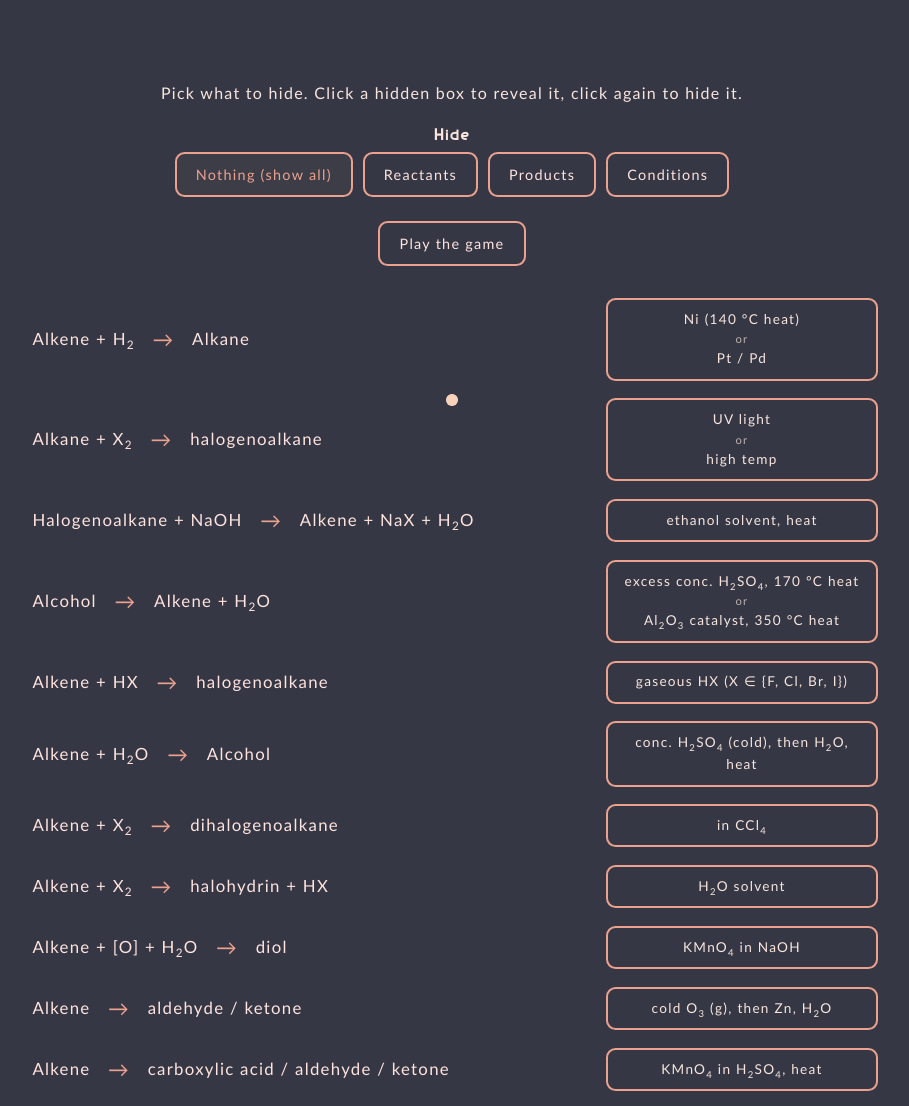
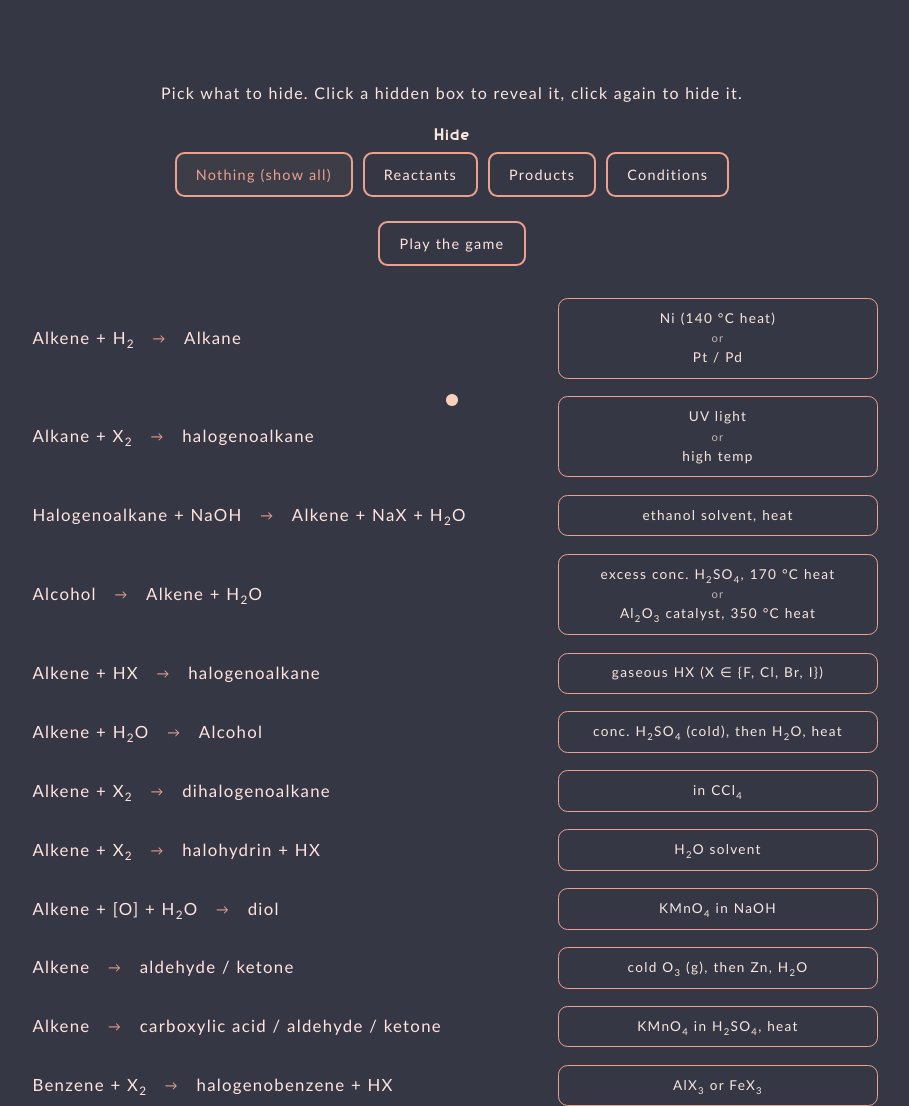
Before and after one commit to yf004/personalwebsite, an Eleventy site: page src/study.njk in a window 1280 px wide. Shown: the top 1106 px of the page, without its empty margins (188-1097 px from the left). Built offline with nearby package versions, Linux system fonts and the light colour scheme; Eleventy itself is replaced by a stand-in of ours; files that its build step writes are made by us from their sources; a web font is replaced by a local one.

Commit message:
fix: minor visual changes and added benz-no2 reaction

```diff
--- a/src/_data/chematch.js
+++ b/src/_data/chematch.js
@@ -81,4 +81,7 @@
     conditions: [] },
   { reactants: "RCOOR'", product: "RCH2OH + R'OH",
     conditions: ["LiAlH4 in dry ether"] },
+  { reactants: "Benzene-NO2'", product: "Benzene-NH2",
+  	conditions: ["Sn/Zn/Fe, conc. H2SO4, then NaOH(aq)"] },
+
 ];
--- a/src/static/css/chematch.css
+++ b/src/static/css/chematch.css
@@ -6,10 +6,15 @@
   width: 100%;
 }
 
+#study {
+	margin-bottom: 10rem;
+
+}
 /* neutralise base.css's global `div > * { display:block; grid-row:1; grid-column:1 }` */
 .chematch-page div > * {
   grid-row: auto;
   grid-column: auto;
+
 }
 .chematch-page [hidden] { display: none !important; }
 .chematch-page * { cursor: none; } /* keep the custom cursor everywhere */
@@ -172,7 +177,7 @@
 /* row = equation on the left, conditions box on the right (no outline on the row) */
 .st-row {
   display: grid;
-  grid-template-columns: minmax(0, 1fr) minmax(0, 17rem);
+  grid-template-columns: minmax(0, 1fr) minmax(0, 20rem);
   gap: 1.2rem;
   align-items: center;
 }
@@ -184,11 +189,11 @@
   font-size: 1.05rem;
 }
 .st-cell { padding: 0.2rem 0.4rem; border-radius: 0.5rem; }
-.st-arrow { color: var(--text-accent); font-size: 1.3rem; line-height: 1; }
+.st-arrow { color: var(--text-accent); font-size: 0.8rem; line-height: 1; }
 
 .st-conds {
   padding: 0.55rem 0.8rem;
-  border: 2px solid var(--text-accent);
+  border: 1px solid var(--text-accent);
   border-radius: 0.6rem;
   font-size: 0.85rem;
   color: var(--color-text-soft);
--- a/src/study.njk
+++ b/src/study.njk
@@ -9,7 +9,7 @@
   - /static/css/footer.css
 ---
   <main class="chematch-page">
-<section class="study">
+<section class="study" id="study">
   <p class="cm-lead">Pick what to hide. Click a hidden box to reveal it, click again to hide it.</p>
 
   <p class="cm-label">Hide</p>
```
